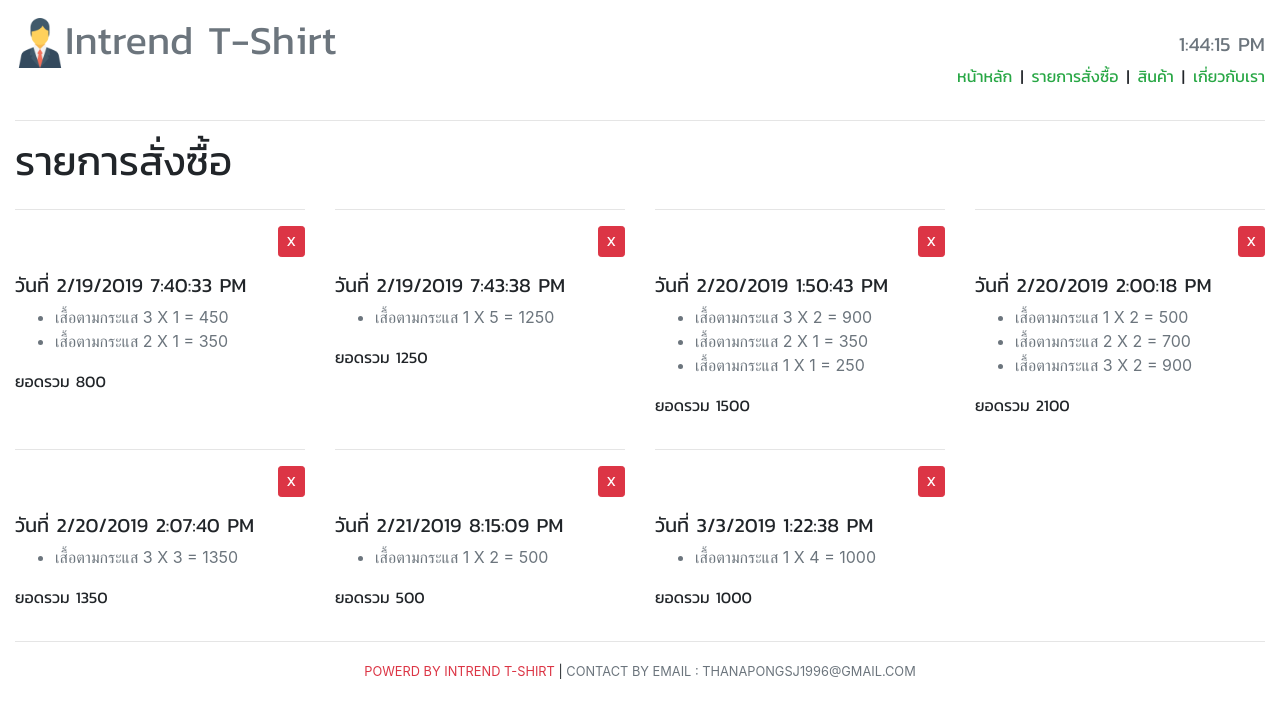
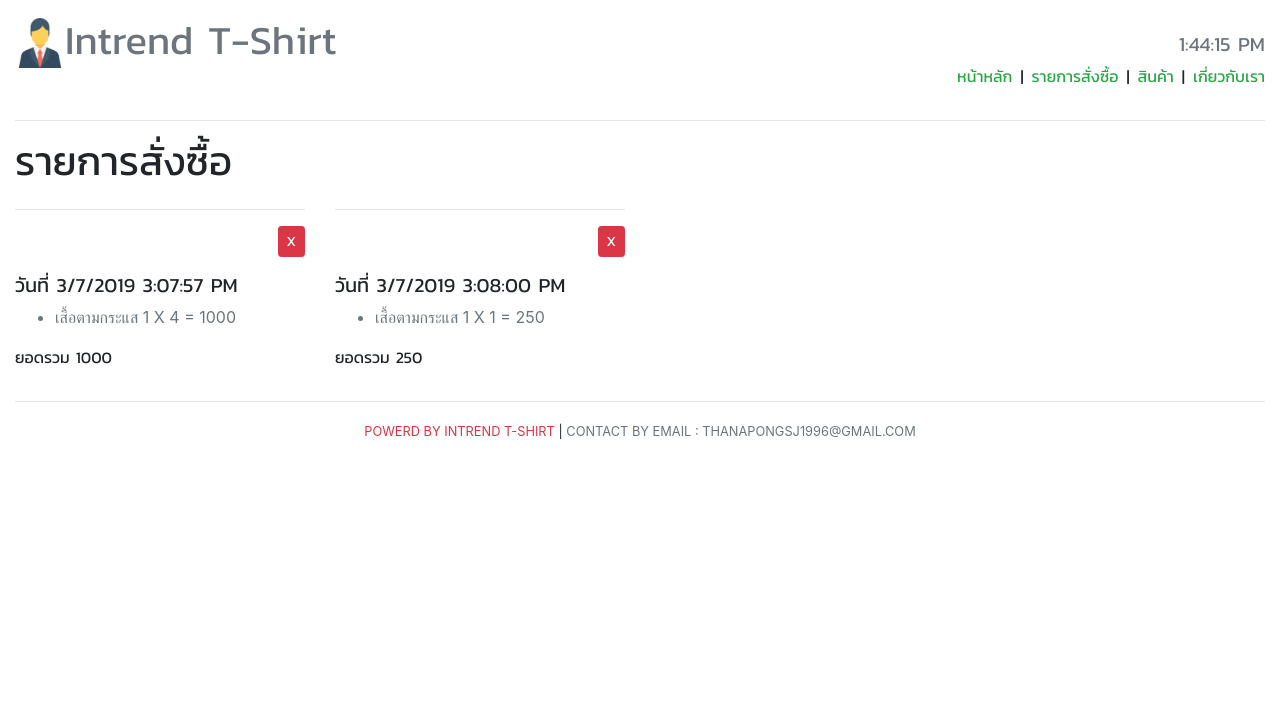
Before and after one commit to thanapongsj1996/Intrend_T-Shirt_reactjs, a React (Create React App) app: page /orders in a window 1280 px wide. Shown: the top 718 px of the page. Built offline with nearby package versions, Linux system fonts and the light colour scheme; data requests are answered from the project's data file.

Commit message:
redux complete

```diff
--- a/resources/data/db.json
+++ b/resources/data/db.json
@@ -6,170 +6,11 @@
       "productName": "เสื้อตามกระแส 1",
       "unitPrice": "250",
       "thumbnail": "/images/products/1.jpg"
-    },
-    {
-      "id": 2,
-      "productId": "P002",
-      "productName": "เสื้อตามกระแส 2",
-      "unitPrice": "350",
-      "thumbnail": "/images/products/2.jpg"
     }
   ],
   "orders": [
     {
-      "orderedDate": "2019-02-19T19:40:33.812Z",
-      "totalPrice": 800,
-      "orders": [
-        {
-          "product": {
-            "id": 3,
-            "productId": "P003",
-            "productName": "เสื้อตามกระแส 3",
-            "unitPrice": "450",
-            "thumbnail": "/images/products/3.jpg"
-          },
-          "quantity": 1
-        },
-        {
-          "product": {
-            "id": 2,
-            "productId": "P002",
-            "productName": "เสื้อตามกระแส 2",
-            "unitPrice": "350",
-            "thumbnail": "/images/products/2.jpg"
-          },
-          "quantity": 1
-        }
-      ],
-      "id": 1
-    },
-    {
-      "orderedDate": "2019-02-19T19:43:38.077Z",
-      "totalPrice": 1250,
-      "orders": [
-        {
-          "product": {
-            "id": 1,
-            "productId": "P001",
-            "productName": "เสื้อตามกระแส 1",
-            "unitPrice": "250",
-            "thumbnail": "/images/products/1.jpg"
-          },
-          "quantity": 5
-        }
-      ],
-      "id": 2
-    },
-    {
-      "orderedDate": "2019-02-20T13:50:43.089Z",
-      "totalPrice": 1500,
-      "orders": [
-        {
-          "product": {
-            "id": 3,
-            "productId": "P003",
-            "productName": "เสื้อตามกระแส 3",
-            "unitPrice": "450",
-            "thumbnail": "/images/products/3.jpg"
-          },
-          "quantity": 2
-        },
-        {
-          "product": {
-            "id": 2,
-            "productId": "P002",
-            "productName": "เสื้อตามกระแส 2",
-            "unitPrice": "350",
-            "thumbnail": "/images/products/2.jpg"
-          },
-          "quantity": 1
-        },
-        {
-          "product": {
-            "id": 1,
-            "productId": "P001",
-            "productName": "เสื้อตามกระแส 1",
-            "unitPrice": "250",
-            "thumbnail": "/images/products/1.jpg"
-          },
-          "quantity": 1
-        }
-      ],
-      "id": 7
-    },
-    {
-      "orderedDate": "2019-02-20T14:00:18.511Z",
-      "totalPrice": 2100,
-      "orders": [
-        {
-          "product": {
-            "id": 1,
-            "productId": "P001",
-            "productName": "เสื้อตามกระแส 1",
-            "unitPrice": "250",
-            "thumbnail": "/images/products/1.jpg"
-          },
-          "quantity": 2
-        },
-        {
-          "product": {
-            "id": 2,
-            "productId": "P002",
-            "productName": "เสื้อตามกระแส 2",
-            "unitPrice": "350",
-            "thumbnail": "/images/products/2.jpg"
-          },
-          "quantity": 2
-        },
-        {
-          "product": {
-            "id": 3,
-            "productId": "P003",
-            "productName": "เสื้อตามกระแส 3",
-            "unitPrice": "450",
-            "thumbnail": "/images/products/3.jpg"
-          },
-          "quantity": 2
-        }
-      ],
-      "id": 8
-    },
-    {
-      "orderedDate": "2019-02-20T14:07:40.819Z",
-      "totalPrice": 1350,
-      "orders": [
-        {
-          "product": {
-            "id": 3,
-            "productId": "P003",
-            "productName": "เสื้อตามกระแส 3",
-            "unitPrice": "450",
-            "thumbnail": "/images/products/3.jpg"
-          },
-          "quantity": 3
-        }
-      ],
-      "id": 9
-    },
-    {
-      "orderedDate": "2019-02-21T20:15:09.569Z",
-      "totalPrice": 500,
-      "orders": [
-        {
-          "product": {
-            "id": 1,
-            "productId": "P001",
-            "productName": "เสื้อตามกระแส 1",
-            "unitPrice": "250",
-            "thumbnail": "/images/products/1.jpg"
-          },
-          "quantity": 2
-        }
-      ],
-      "id": 10
-    },
-    {
-      "orderedDate": "2019-03-03T13:22:38.925Z",
+      "orderedDate": "2019-03-07T15:07:57.573Z",
       "totalPrice": 1000,
       "orders": [
         {
@@ -183,7 +24,24 @@
           "quantity": 4
         }
       ],
-      "id": 11
+      "id": 1
+    },
+    {
+      "orderedDate": "2019-03-07T15:08:00.151Z",
+      "totalPrice": 250,
+      "orders": [
+        {
+          "product": {
+            "id": 1,
+            "productId": "P001",
+            "productName": "เสื้อตามกระแส 1",
+            "unitPrice": "250",
+            "thumbnail": "/images/products/1.jpg"
+          },
+          "quantity": 1
+        }
+      ],
+      "id": 2
     }
   ]
 }
--- a/src/containers/order/Order.js
+++ b/src/containers/order/Order.js
@@ -1,38 +1,25 @@
 import React, { Component } from 'react'
 import Header from '../../components/Header'
 import Footer from '../../components/Footer'
-import axios from 'axios';
+import { connect } from 'react-redux'
+import { ordersFetch, orderDelete } from '../../actions'
 
 class Order extends Component {
 
     constructor(props) {
         super(props)
-        this.state = { orders: null }
     }
 
     componentDidMount() {
-        axios.get('http://localhost:3001/orders')
-            .then(res => {
-                this.setState({
-                    orders: res.data
-                })
-            })
+        this.props.ordersFetch()
     }
 
     deleteOrder(order) {
-        axios.delete("http://localhost:3001/orders/" + order.id)
-            .then(res => {
-                axios.get('http://localhost:3001/orders')
-                    .then(res => {
-                        this.setState({
-                            orders: res.data
-                        })
-                    })
-            })
+        this.props.orderDelete(order.id)
     }
 
     showOrders() {
-        return this.state.orders && this.state.orders.map(order => {
+        return this.props.orders && this.props.orders.map(order => {
             const date = new Date(order.orderedDate)
             return (
                 <div key={order.id} className='col-md-3'>
@@ -73,4 +60,8 @@ class Order extends Component {
 
 }
 
-export default Order
+function mapStateToProps({ orders }) {
+    return { orders }
+}
+
+export default connect(mapStateToProps, { ordersFetch, orderDelete })(Order)
--- a/src/containers/product/Product.js
+++ b/src/containers/product/Product.js
@@ -3,42 +3,27 @@ import { withRouter } from 'react-router-dom'
 import Header from '../../components/Header'
 import Footer from '../../components/Footer'
 import ProductList from '../../components/product/ProductList'
-import axios from 'axios'
+import { connect } from 'react-redux'
+import { productsFetch, productDelete } from '../../actions'
 
 class Product extends Component {
 
     constructor(props) {
         super(props)
-        this.state = {
-            products: null
-        }
         this.editProduct = this.editProduct.bind(this)
         this.deleteOrder = this.deleteOrder.bind(this)
     }
 
     componentDidMount() {
-        axios.get('http://localhost:3001/shirts')
-            .then(res => {
-                this.setState({
-                    products: res.data
-                })
-            })
+        this.props.productsFetch()
     }
 
-    editProduct(product){
+    editProduct(product) {
         this.props.history.push('products/edit/' + product.id)
     }
 
     deleteOrder(product) {
-        axios.delete("http://localhost:3001/shirts/" + product.id)
-            .then(res => {
-                axios.get('http://localhost:3001/shirts')
-                    .then(res => {
-                        this.setState({
-                            products: res.data
-                        })
-                    })
-            })
+        this.props.productDelete(product.id)
     }
 
     render() {
@@ -51,11 +36,11 @@ class Product extends Component {
                             <h1>สินค้า</h1>
                         </div>
                         <div className='col-6'>
-                            <button className='btn btn-success title float-right' onClick={()=> this.props.history.push('products/add')}>เพิ่ม</button>
+                            <button className='btn btn-success title float-right' onClick={() => this.props.history.push('products/add')}>เพิ่ม</button>
                         </div>
                     </div>
                     <ProductList
-                        products={this.state.products}
+                        products={this.props.products}
                         onEditProduct={this.editProduct}
                         onDeleteProduct={this.deleteOrder}
                     />
@@ -67,4 +52,8 @@ class Product extends Component {
 
 }
 
-export default withRouter(Product)
+function mapStateToProps({ products }) {
+    return { products }
+}
+
+export default withRouter(connect(mapStateToProps, { productsFetch, productDelete })(Product))
--- a/src/index.js
+++ b/src/index.js
@@ -5,7 +5,7 @@ import App from './App';
 import { Provider } from 'react-redux';
 import { createStore, applyMiddleware } from 'redux';
 import reduxThunk from 'redux-thunk';
-import reducers from './reducers';
+import reducers from './reducers/index';
 
 const store = createStore(reducers, {}, applyMiddleware(reduxThunk));
 
```
